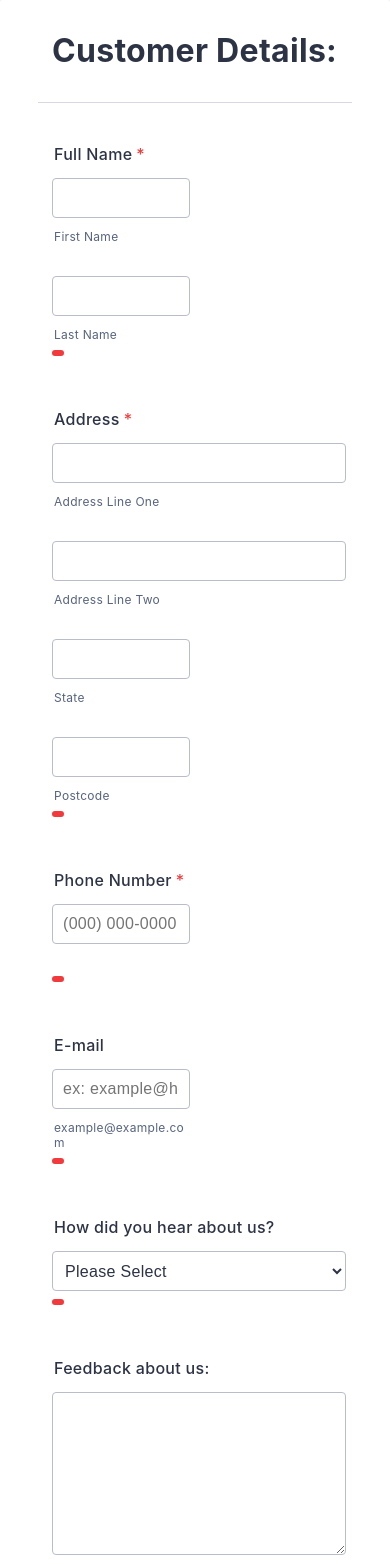
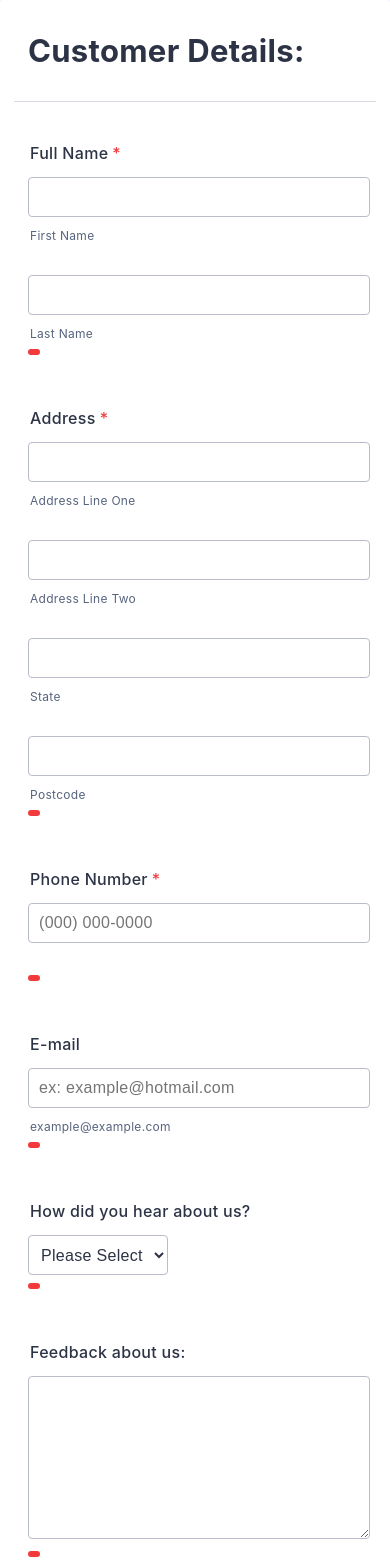
Before and after one commit to shivsgkashyap/dynamic-react-form, a React (Vite) app: page / in a window 390 px wide. Shown: the top 1565 px of the page. Built offline with nearby package versions, Linux system fonts and the light colour scheme; the HTML template or start-up script is replaced by a standard one.

Commit message:
Improved responsiveness and refactored

```diff
--- a/src/form.css
+++ b/src/form.css
@@ -1,12 +1,6 @@
 * {
   box-sizing: border-box;
   letter-spacing: 0.3px;
-}
-
-@media screen and (max-width: 768px) {
-  .form-all {
-    margin: 0px !important;
-  }
 }
 
 .form-all {
@@ -25,14 +19,14 @@
 }
 
 @media screen and (max-width: 480px) {
-  .form-flex {
+  .form-all {
     margin: 0 !important;
     padding: 0 !important;
   }
 }
 
 @media screen and (max-width: 768px) {
-  .form-flex {
+  .form-all {
     max-width: inherit !important;
     margin: 0 !important;
     padding: 0 14px !important;
@@ -68,6 +62,7 @@
   margin-top: auto;
   line-height: 1.45;
   letter-spacing: 0.3px;
+  font-size: 1.94em;
 }
 
 .form-line {
@@ -114,8 +109,8 @@
 }
 
 @media screen and (max-width: 480px) {
-  .first-name {
-    flex: 1 1 48%;
+  .form-sub-label-container {
+    flex: 1 1 auto !important;
   }
 }
 
@@ -177,14 +172,6 @@ input:hover {
   margin-left: 2px;
   display: block;
   word-break: break-word;
-}
-
-@media screen and (max-width: 480px) {
-  .phone-number-input,
-  .email-input,
-  .hear-input {
-    width: 100% !important;
-  }
 }
 
 .suggestions-input {
```
